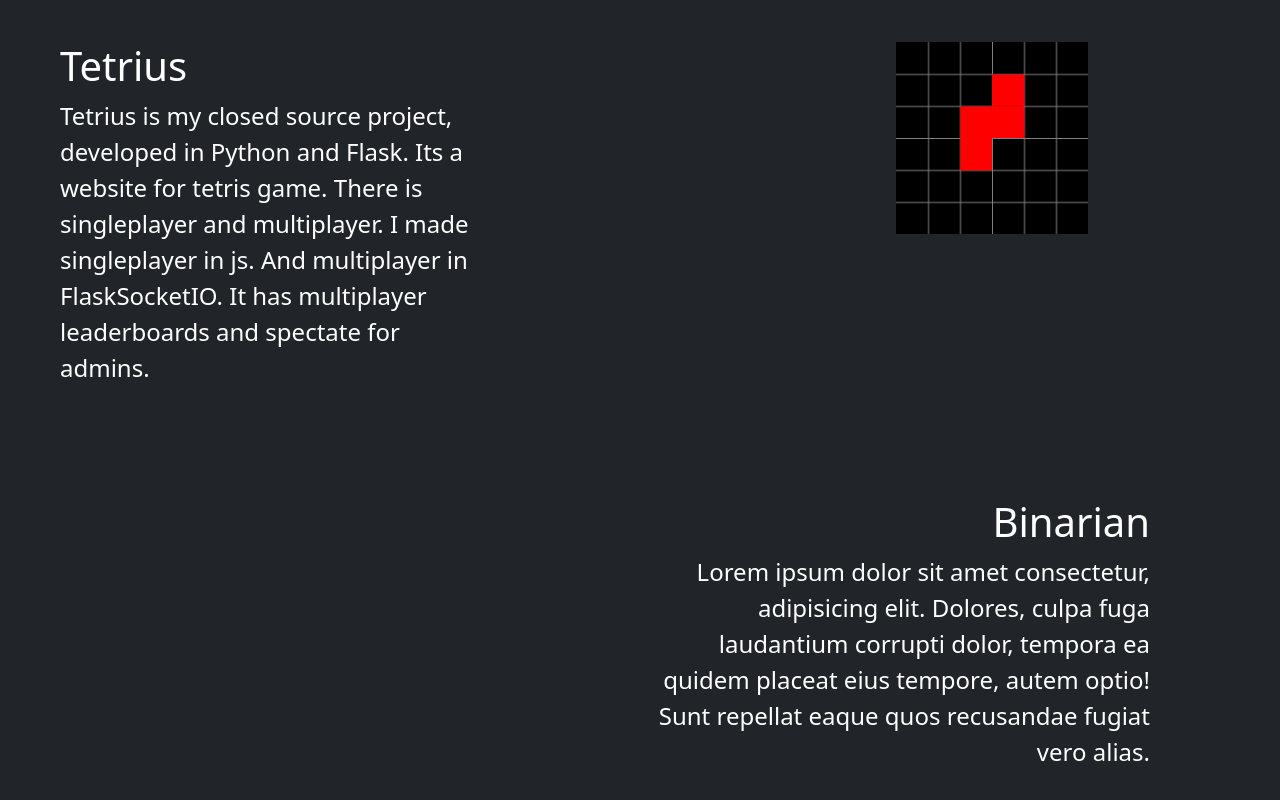
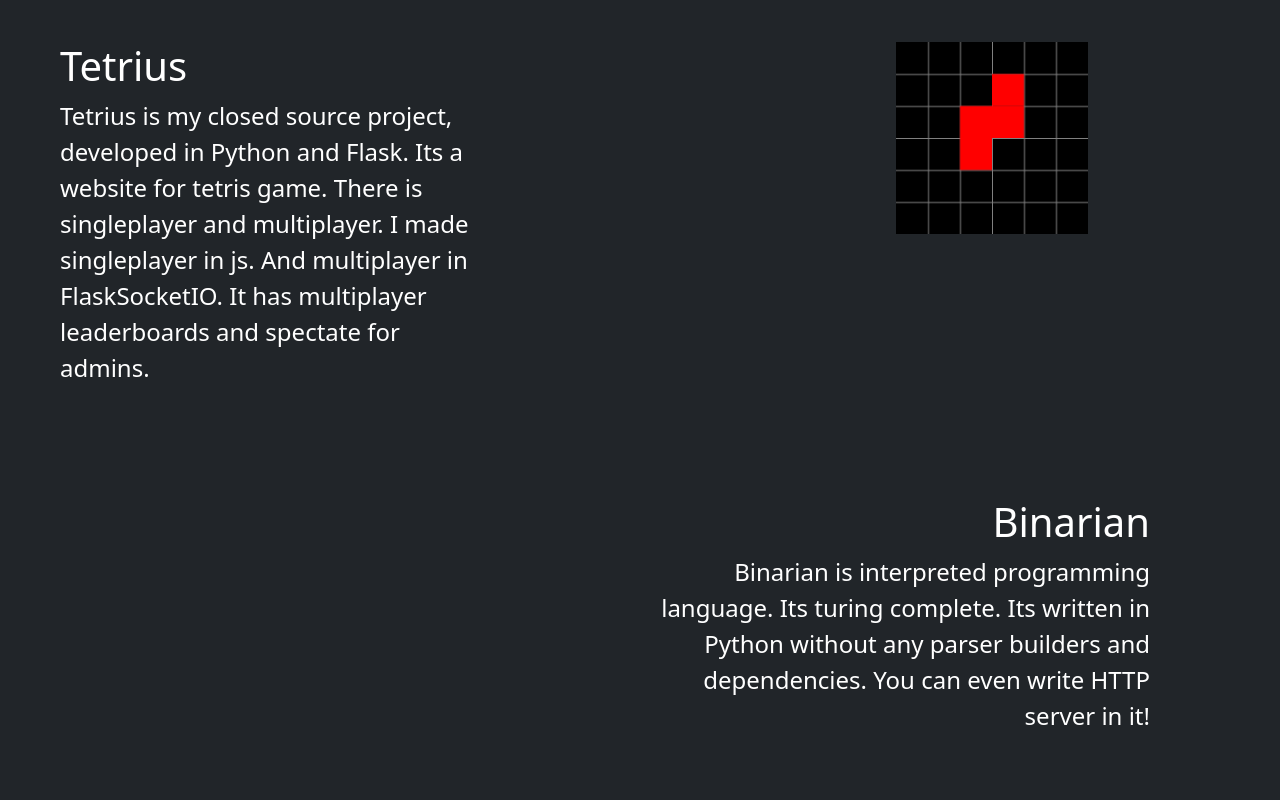
Before and after one commit to farkon00/my-page, a website: page index.html in a window 1280 px wide. Shown: the part 1155-1955 px from the top of the page. Drawn offline with nearby package versions, Linux system fonts and the light colour scheme.

Commit message:
Binarian description added

```diff
--- a/index.html
+++ b/index.html
@@ -67,10 +67,9 @@
             <div class="container">
                 <h1 class="text-end">Binarian</h1>
                 <p class="project-desc project-desc-right">
-                    Lorem ipsum dolor sit amet consectetur, adipisicing elit. Dolores,
-                    culpa fuga laudantium corrupti dolor, tempora ea quidem placeat
-                    eius tempore, autem optio! Sunt repellat eaque quos recusandae
-                    fugiat vero alias.
+                   Binarian is interpreted programming language. Its turing complete.
+                   Its written in Python without any parser builders and dependencies.
+                   You can even write HTTP server in it!
                 </p>
             </div>
         </div>
```
